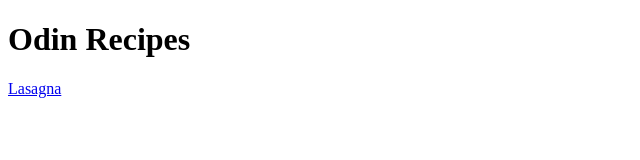
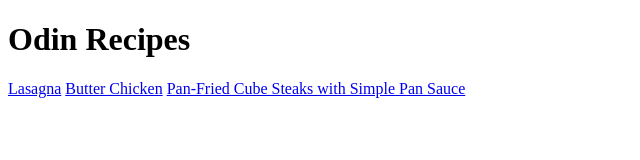
Before and after one commit to Hussain-687/odin-recipes, a plain HTML site: page index.html in a window 1280 px wide. Shown: the whole page, without its empty margins (0-640 px from the left). Drawn offline with Linux system fonts and the light colour scheme.

Commit message:
Added recipe links to index.html

```diff
--- a/index.html
+++ b/index.html
@@ -9,5 +9,7 @@
 <body>
     <h1>Odin Recipes</h1>
     <a href="recipes/lasagna.html">Lasagna</a>
+    <a href="recipes/butter_chicken.html">Butter Chicken</a>
+    <a href="recipes/cube_steak.html">Pan-Fried Cube Steaks with Simple Pan Sauce</a>
 </body>
 </html>
```
